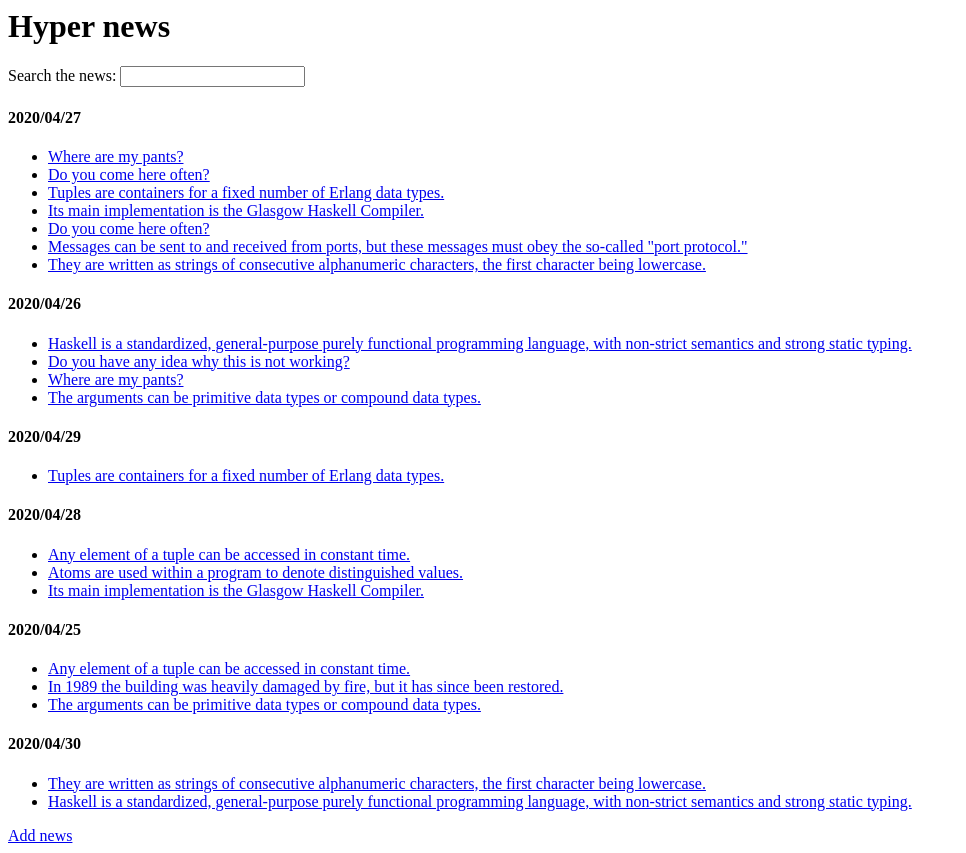
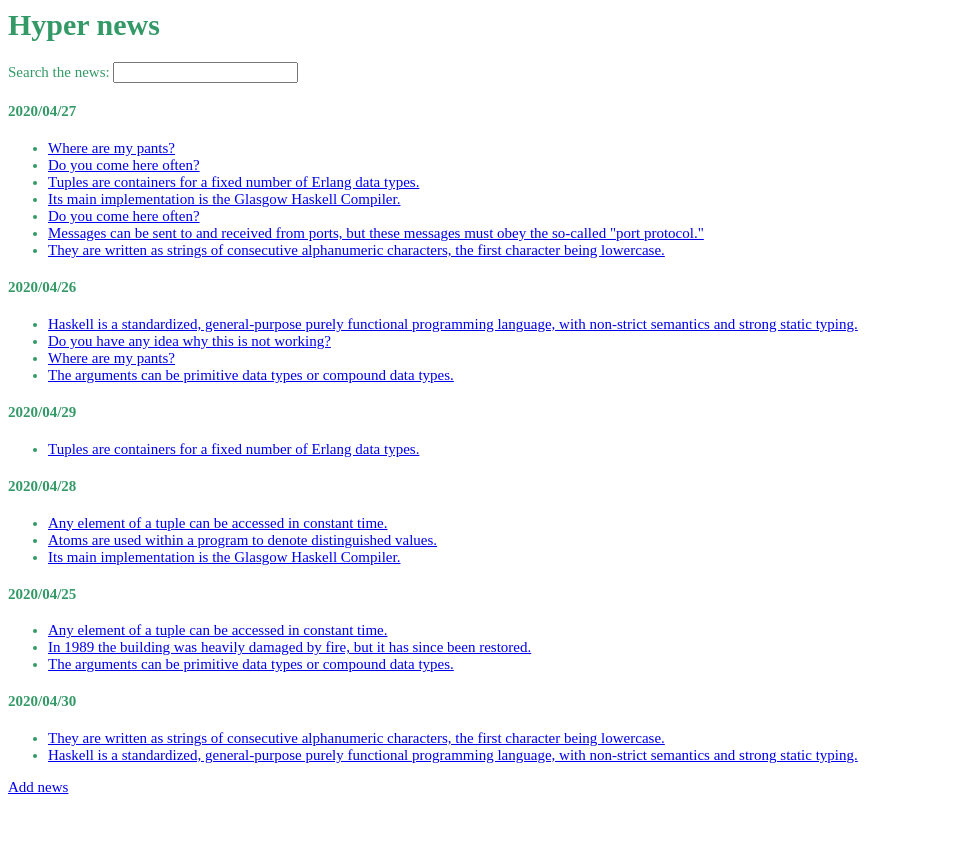
Before and after one commit to antik9/news, a Django app: page /news/ in a window 1280 px wide. Shown: the whole page, without its empty margins (0-966 px from the left). After the commit the page ends 794 px from the top, so only its background shows below. Run offline with Django 3.2, Linux system fonts and the light colour scheme.

Commit message:
Add css to project

```diff
--- a/news/templates/news/adding_page.html
+++ b/news/templates/news/adding_page.html
@@ -1,3 +1,6 @@
+{% load static from staticfiles %}
+<link href="{% static 'css/base.css' %}" rel="stylesheet" type="text/css">
+
 <form action="/news/add/" method="post"> {% csrf_token %}
   <table>
     <tr>
--- a/news/templates/news/detail.html
+++ b/news/templates/news/detail.html
@@ -1,7 +1,8 @@
+{% load static from staticfiles %}
+<link href="{% static 'css/base.css' %}" rel="stylesheet" type="text/css">
+
 <h2>{{ item.title }}</h2>
-
 <p> {{ item.created_at }}</p>
-
 <p>{{ item.text }}</p>
 
 <a href="/news/">Return to index page</a>
--- a/news/templates/news/index.html
+++ b/news/templates/news/index.html
@@ -1,3 +1,6 @@
+{% load static from staticfiles %}
+<link href="{% static 'css/base.css' %}" rel="stylesheet" type="text/css">
+
 <h1>Hyper news</h1>
 <form method="get">
   Search the news: <input name="q">
--- a/online_news/settings.py
+++ b/online_news/settings.py
@@ -123,3 +123,6 @@ USE_TZ = True
 # https://docs.djangoproject.com/en/3.0/howto/static-files/
 
 STATIC_URL = '/static/'
+STATICFILES_DIRS = (
+    'static',
+)
--- /dev/null
+++ b/static/css/base.css
@@ -0,0 +1,4 @@
+body {
+    color: #396;
+    font-size: 15px;
+}
```
